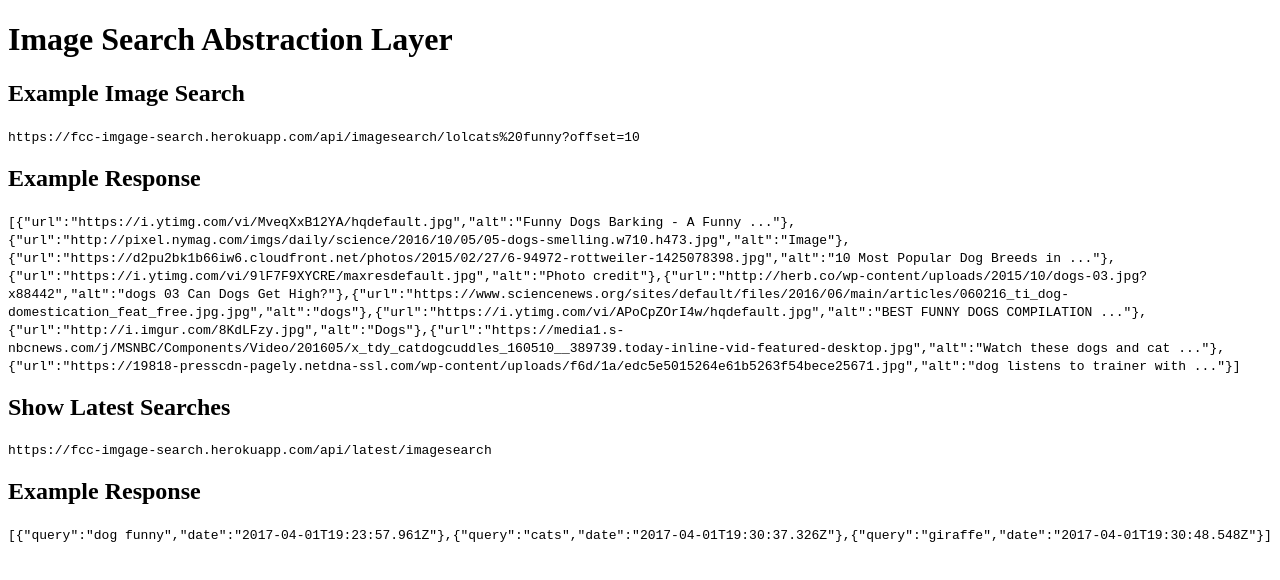
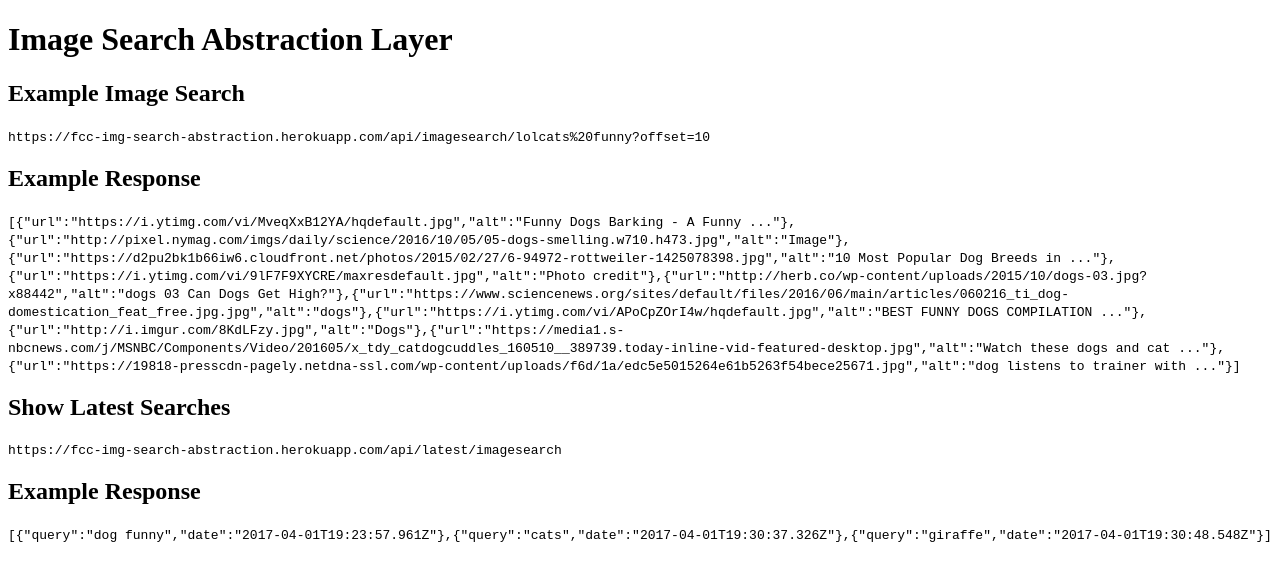
Before and after one commit to antonderegt/fcc-img-search, a website: page index.html in a window 1280 px wide. Drawn offline with Linux system fonts and the light colour scheme.

Commit message:
Changed url

```diff
--- a/index.html
+++ b/index.html
@@ -7,11 +7,11 @@
   <h1>Image Search Abstraction Layer</h1>
 
   <h2>Example Image Search</h2>
-  <code>https://fcc-imgage-search.herokuapp.com/api/imagesearch/lolcats%20funny?offset=10</code>
+  <code>https://fcc-img-search-abstraction.herokuapp.com/api/imagesearch/lolcats%20funny?offset=10</code>
   <h2>Example Response</h2>
   <code>[{"url":"https://i.ytimg.com/vi/MveqXxB12YA/hqdefault.jpg","alt":"Funny Dogs Barking - A Funny ..."},{"url":"http://pixel.nymag.com/imgs/daily/science/2016/10/05/05-dogs-smelling.w710.h473.jpg","alt":"Image"},{"url":"https://d2pu2bk1b66iw6.cloudfront.net/photos/2015/02/27/6-94972-rottweiler-1425078398.jpg","alt":"10 Most Popular Dog Breeds in ..."},{"url":"https://i.ytimg.com/vi/9lF7F9XYCRE/maxresdefault.jpg","alt":"Photo credit"},{"url":"http://herb.co/wp-content/uploads/2015/10/dogs-03.jpg?x88442","alt":"dogs 03 Can Dogs Get High?"},{"url":"https://www.sciencenews.org/sites/default/files/2016/06/main/articles/060216_ti_dog-domestication_feat_free.jpg.jpg","alt":"dogs"},{"url":"https://i.ytimg.com/vi/APoCpZOrI4w/hqdefault.jpg","alt":"BEST FUNNY DOGS COMPILATION ..."},{"url":"http://i.imgur.com/8KdLFzy.jpg","alt":"Dogs"},{"url":"https://media1.s-nbcnews.com/j/MSNBC/Components/Video/201605/x_tdy_catdogcuddles_160510__389739.today-inline-vid-featured-desktop.jpg","alt":"Watch these dogs and cat ..."},{"url":"https://19818-presscdn-pagely.netdna-ssl.com/wp-content/uploads/f6d/1a/edc5e5015264e61b5263f54bece25671.jpg","alt":"dog listens to trainer with ..."}]</code>
   <h2>Show Latest Searches</h2>
-  <code>https://fcc-imgage-search.herokuapp.com/api/latest/imagesearch</code>
+  <code>https://fcc-img-search-abstraction.herokuapp.com/api/latest/imagesearch</code>
   <h2>Example Response</h2>
   <code>[{"query":"dog funny","date":"2017-04-01T19:23:57.961Z"},{"query":"cats","date":"2017-04-01T19:30:37.326Z"},{"query":"giraffe","date":"2017-04-01T19:30:48.548Z"}]</code>
 </body>
```
